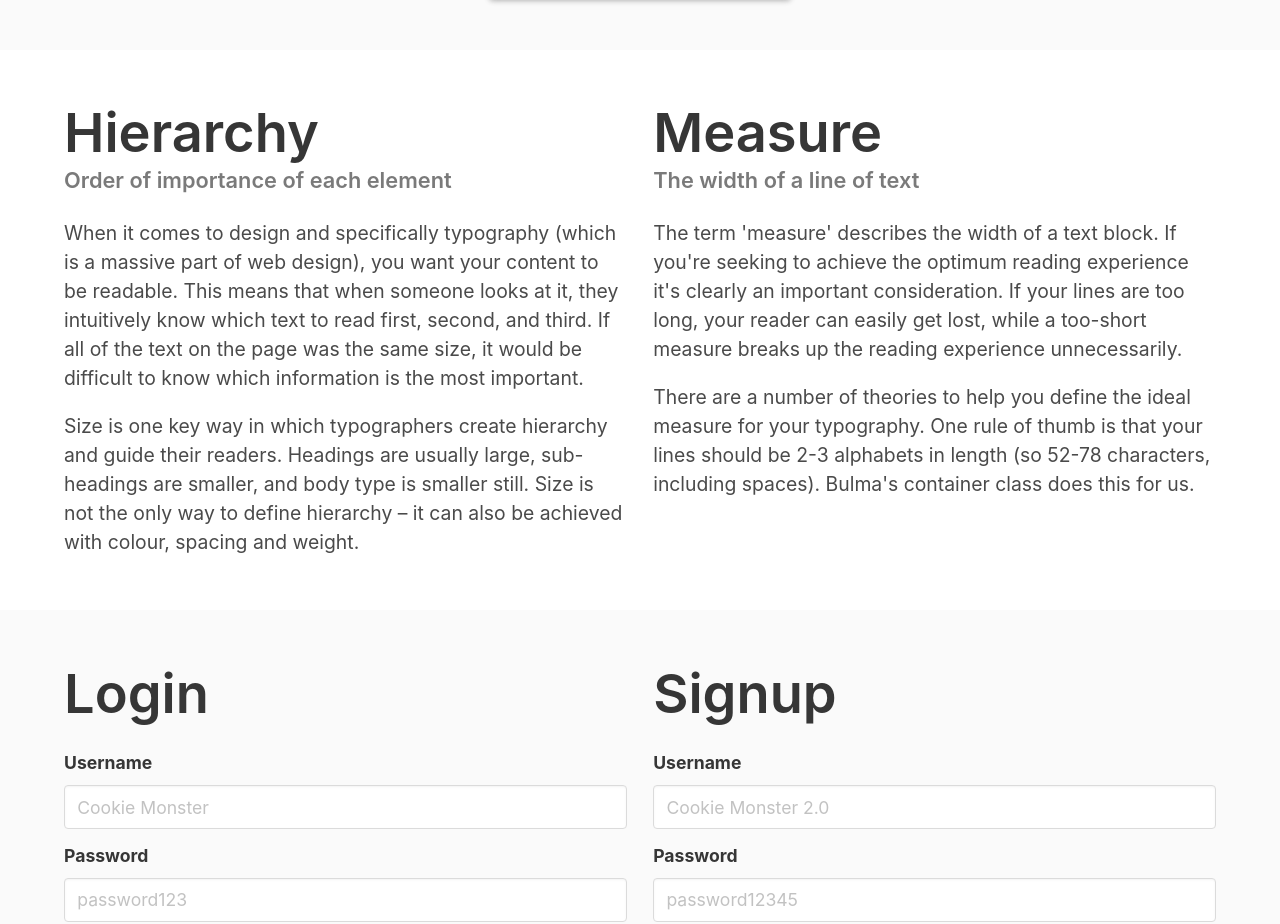
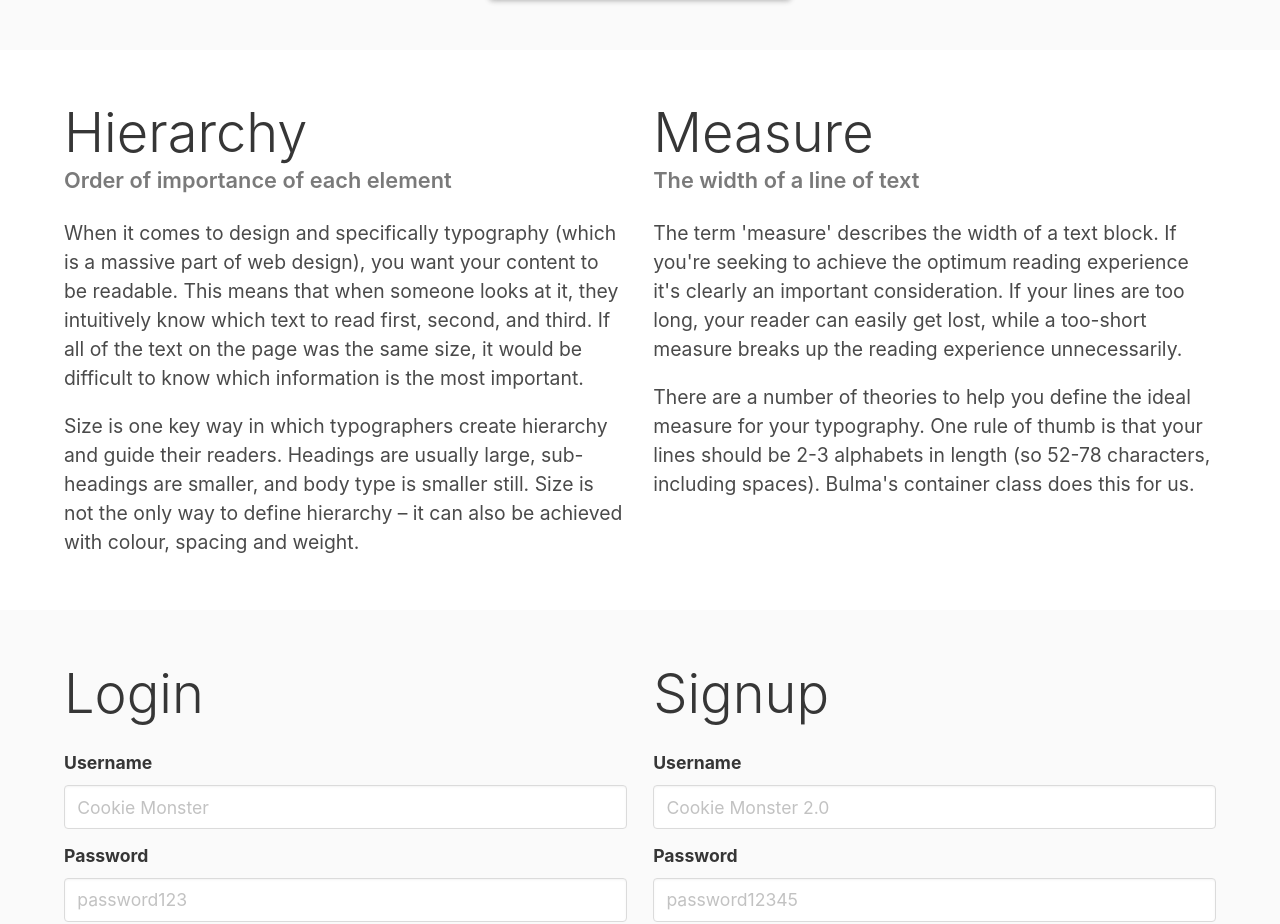
Before and after one commit to jdmar3-comp426/a02-aelisebe, a website: page index.html in a window 1280 px wide. Shown: the part 3245-4169 px from the top of the page. Drawn offline with nearby package versions, Linux system fonts and the light colour scheme; a web font is replaced by a local one.

Commit message:
light to heir meas login sinughup

```diff
--- a/index.html
+++ b/index.html
@@ -120,7 +120,7 @@
         <div class="content">
             <div class="columns">
                 <div class="column">
-                    <h1 class="title">Hierarchy</h1>
+                    <h1 class="title has-text-weight-light">Hierarchy</h1>
                     <h5 class="subtitle has-text-grey">Order of importance of each element</h5>
                     <p>
 		    	When it comes to design and specifically typography (which is a massive part of web design), you want your content to be readable.
@@ -134,7 +134,7 @@
 		    </p>
                 </div>
                 <div class="column">
-                    <h1 class="title">Measure</h1>
+                    <h1 class="title has-text-weight-light">Measure</h1>
                     <h5 class="subtitle has-text-grey">The width of a line of text</h5>
                     <p>
 		    	The term 'measure' describes the width of a text block.
@@ -155,7 +155,7 @@
     <div class="container">
         <div class="columns">
             <div class="column">
-                <h1 class="title">Login</h1>
+                <h1 class="title has-text-weight-light">Login</h1>
                 <form>
                     <div class="field">
                         <label class="label">Username</label>
@@ -185,7 +185,7 @@
                 </form>
             </div>
             <div class="column">
-                <h1 class="title">Signup</h1>
+                <h1 class="title has-text-weight-light">Signup</h1>
                 <form>
                     <div class="field">
                         <label class="label">Username</label>
```
